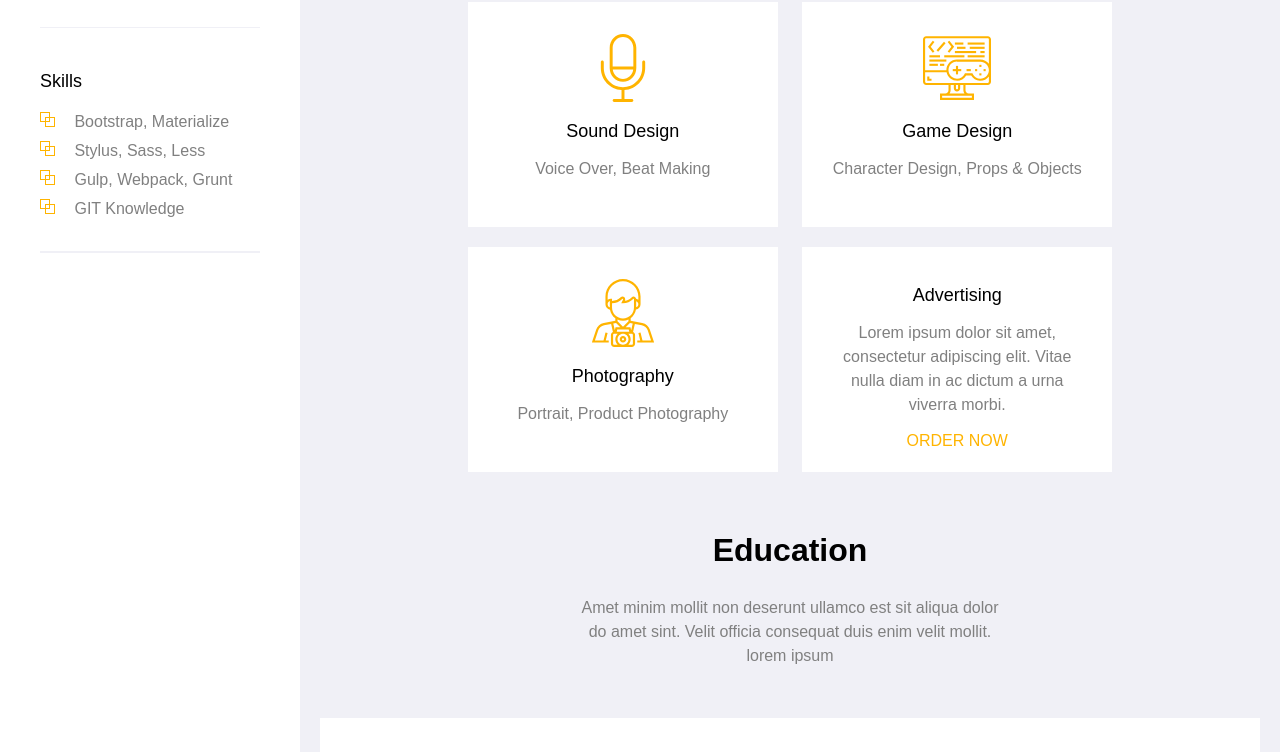
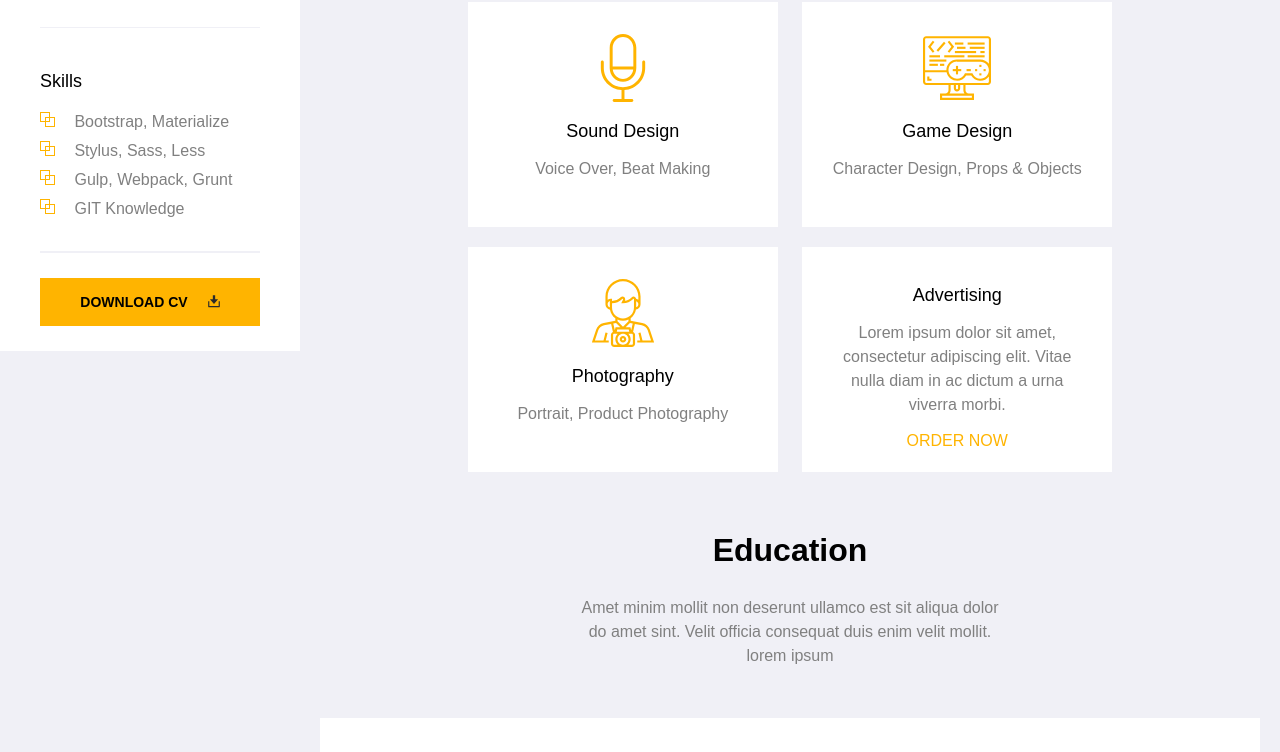
Before and after one commit to mans82/IE_HW1, a plain HTML site: page index.html in a window 1280 px wide. Shown: the part 1008-1760 px from the top of the page. Drawn offline with nearby package versions, Linux system fonts and the light colour scheme; files that its build step writes are made by us from their sources.

Commit message:
Add download cv button to sidebar

```diff
--- a/index.html
+++ b/index.html
@@ -441,6 +441,12 @@
             </p>
         </div>
         <hr>
+        <div class="sidebar-section" id="download-cv">
+            <div class="button">
+                DOWNLOAD CV
+                <img src="img/download.svg">
+            </div>
+        </div>
     </div>
 </body>
 
--- a/style.scss
+++ b/style.scss
@@ -31,6 +31,8 @@ hr {
     flex-grow: 1;
     flex-shrink: 0;
     padding: 0px 40px;
+
+    height: fit-content;
 
     background-color: white;
 
@@ -155,6 +157,23 @@ hr {
 
         img {
             margin-right: 15px;
+        }
+    }
+
+    #download-cv {
+        .button {
+            border-radius: 0;
+            display: flex;
+
+            align-items: center;
+            justify-content: center;
+
+            font-size: 14px;
+            font-weight: 600;
+
+            img {
+                margin-left: 20px;
+            }
         }
     }
 
```
Also changed, not shown: img/download.svg (added).
